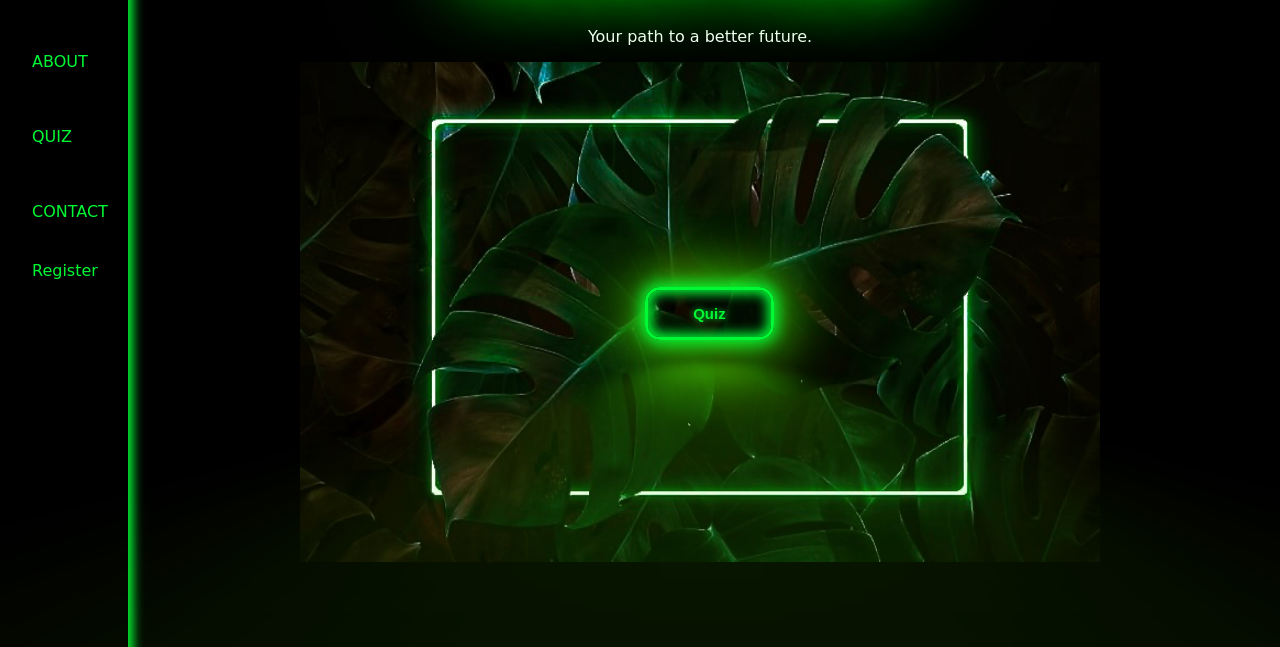
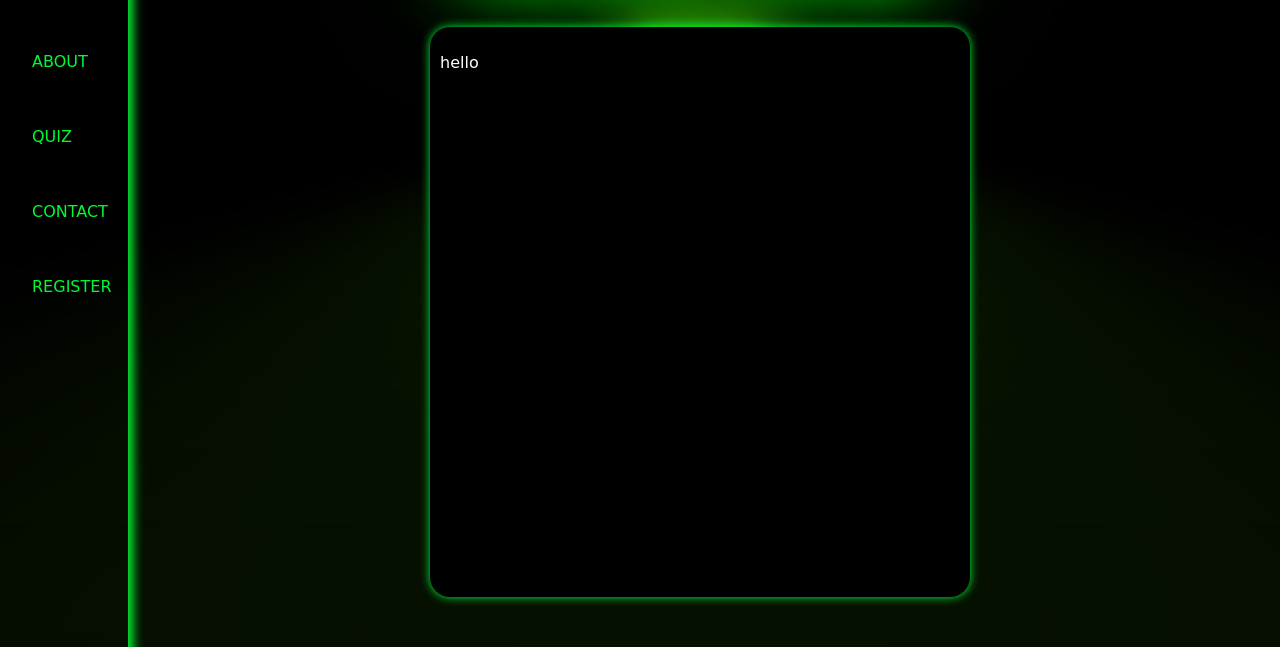
Before and after one commit to Jaorow/A3, a plain HTML site: page index.html in a window 1280 px wide. Shown: the part 153-800 px from the top of the page. Drawn offline with Linux system fonts and the light colour scheme; a web font is replaced by a local one.

Commit message:
popup box working

```diff
--- a/index.html
+++ b/index.html
@@ -35,17 +35,28 @@
 		<a href="#contact" class="bar-item button padding-large hover-black neon-text-small">
 			<p>CONTACT</p>
 		</a>
-		<a href="#" class="bar-item button padding-large hover-black neon-text-small" id="trigger-modal">Register</a>
+		<a href="#register" class="bar-item button padding-large hover-black neon-text-small" id="trigger-modal" onclick="triggerReg()"">
+			<p>REGISTER</p>
+		</a>
 	</nav>
+
 
 	<!-- Content -->
 	<div class="padding-large" id="main">
 		<!-- Header/Home -->
+
+	<!-- popup -->
+		<div class="form-popup" id="form-ct">
+			<p style="color:white;">hello</p>
+		</div>
+
+
+	<!-- HERO -->
 		<header class="center">
 			<h1 class="size-64 neon-text"> Carb<span id = "flicker" class = "flicker-letter">o</span>n Easy!</h1>
 			<p>Your path to a better future.</p>
 			<div class="container">
-				<img src="plantpic.png" alt="neon tree img" class="blend-out" width="800" height="500">
+				<img src="plantpic.png" id="center-picture"alt="neon tree img" class="blend-out" width="800" height="500">
 				<div class="overlay">
 					<button class="go-button">Quiz</button>
 				</div>
@@ -55,5 +66,6 @@
 
 		<!-- END PAGE CONTENT -->
 	</div>
+</div>
 </body>
 </html>
--- a/script.js
+++ b/script.js
@@ -11,4 +11,39 @@ function loaded() {
     setTimeout(flickerNeon, 2500);
     setTimeout(flickerNeon, 500);
     setTimeout(flickerNeon, 2000);
+
+    // for creating reg form for testing
+    triggerReg();
 }
+
+
+// for registration form
+var form_visible=false;
+
+function triggerReg() {
+    document.getElementById("form-ct").style.display = "block";
+    document.getElementById("center-picture").style.display = "none";
+    form_visible = true;
+    addEv();
+}
+
+function addEv(){
+    console.log("add event listner");
+    window.addEventListener('click', function(e){
+        if (
+            !document.getElementById('form-ct').contains(e.target)
+            && form_visible
+            && !document.getElementById('trigger-modal').contains(e.target)){
+
+            console.log("clicked outside reg box");
+            unTrigerReg();
+        }
+    });
+}
+
+function unTrigerReg() {
+    document.getElementById("form-ct").style.display = "none";
+    document.getElementById("center-picture").style.display = "block";
+
+    form_visible=false;
+}
--- a/style.css
+++ b/style.css
@@ -1,10 +1,12 @@
-root{
+root {
     --main-green: #00F934;
 }
-main{
-    display: block
+
+main {
+    display: block;
 }
-body{
+
+body {
     font-family: 'Tilt Neon', cursive;
     color: #fff !important;
     background-color: #000 !important
@@ -21,7 +23,7 @@ body{
     color: #00F934;
 }
 
-.flicker-letter{
+.flicker-letter {
     color: transparent;
     text-shadow: none;
 }
@@ -75,6 +77,7 @@ body{
     /* box-shadow: 0 0 10px #00F934; */
     box-shadow: 10px -5px 10px -5px #00F934;
 }
+
 /* .black-leaf-background{
     background-image: url(black-leaves.png);
 } */
@@ -93,11 +96,10 @@ body{
 }
 
 .padding-large {
-    padding: 12px 24px !important
-}
-
-.container {
-    padding: 0.01em 16px
+    padding: 12px 24px !important;
+    display: flex;
+    justify-content: center;
+    align-items: center;
 }
 
 
@@ -112,8 +114,6 @@ body{
 }
 
 .overlay {
-    left: 45% !important;
-    top: 225px !important;
     position: absolute;
     z-index: 2;
 }
@@ -142,6 +142,7 @@ body{
 }
 
 .go-button::after {
+    background-color: var(--glow-spread-color);
     pointer-events: none;
     content: "";
     position: absolute;
@@ -149,12 +150,12 @@ body{
     left: 0;
     height: 100%;
     width: 100%;
-    background-color: var(--glow-spread-color);
     color: black;
     filter: blur(2em);
     opacity: .7;
     transform: perspective(1.5em) rotateX(35deg) scale(1, .6);
 }
+
 .go-button:hover {
     color: black;
     background-color: var(--glow-color);
@@ -168,3 +169,18 @@ body{
         0 0 2.5em 2em var(--glow-spread-color),
         inset 0 0 .5em .25em var(--glow-color);
 }
+
+/* reg popup */
+
+.form-popup {
+    display: none;
+    background-color: black;
+    padding: 10px;
+    top: 180px;
+    position: fixed;
+    border-radius: 20px;
+    width: 520px;
+    height: 550px;
+    z-index: 9;
+    box-shadow: 0 0 10px #00F934;
+  }
```
Lines whose indentation alone changed are shown as unchanged.
